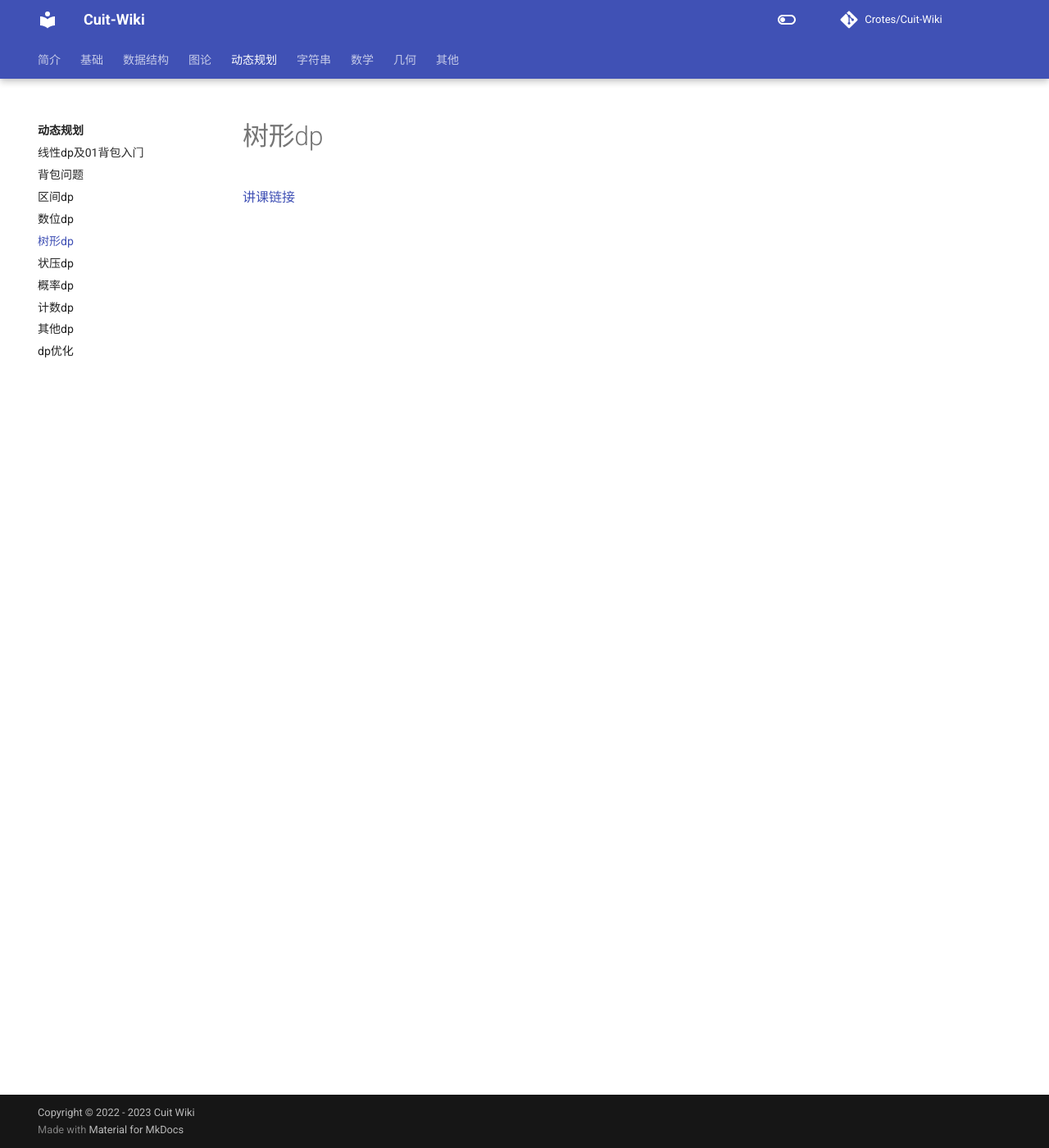
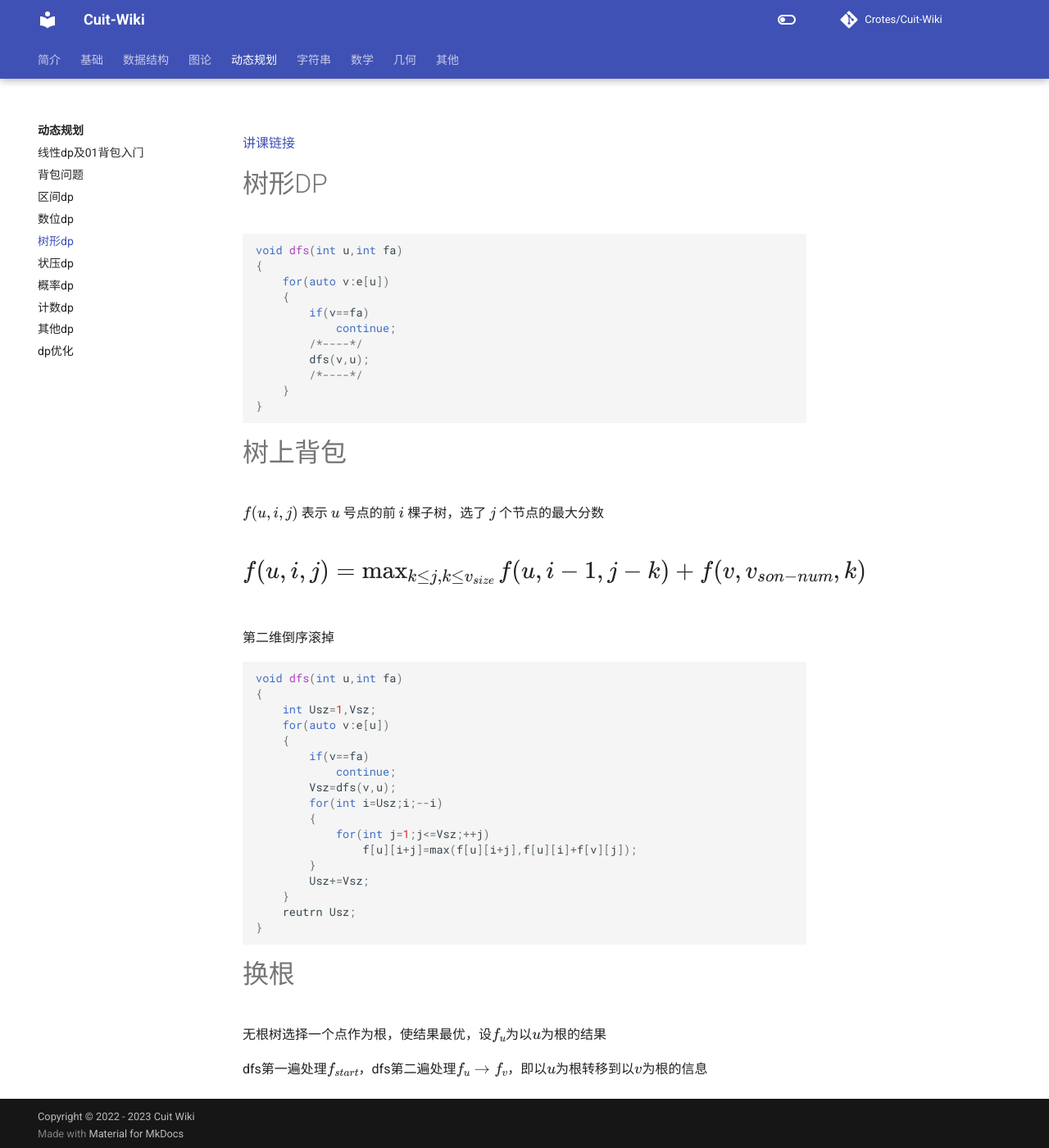
Before and after one commit to Crotes/Cuit-Wiki, an MkDocs documentation site: the page built from docs/Dp/树形dp.md, in a window 1280 px wide and 1400 px high. Shown: the whole window at 82% size. Built offline with MkDocs 1.6.1 and Material for MkDocs 9.7.7, drawn with Linux system fonts in a browser that asks for light colours; formulas are drawn with MathJax 3; comment, search, counter and statistics services are not loaded.

Commit message:
Update 树形dp.md

````diff
--- a/docs/Dp/树形dp.md
+++ b/docs/Dp/树形dp.md
@@ -1 +1,47 @@
 [讲课链接](https://www.bilibili.com/video/BV1G24y1e7oW/?spm_id_from=333.999.0.0)
+
+# 树形DP
+```cpp
+void dfs(int u,int fa)
+{
+    for(auto v:e[u])
+    {
+        if(v==fa)
+            continue;
+        /*----*/
+        dfs(v,u);
+        /*----*/
+    }
+}
+```
+# 树上背包
+$f(u,i,j)$ 表示 $u$ 号点的前 $i$ 棵子树，选了 $j$ 个节点的最大分数
+
+$f(u,i,j)=\max_{k\le j,k\le v_{size}}f(u,i-1,j-k)+f(v,v_{son-num},k)$
+---
+
+第二维倒序滚掉
+
+```cpp
+void dfs(int u,int fa)
+{
+    int Usz=1,Vsz;
+    for(auto v:e[u])
+    {
+        if(v==fa)
+            continue;
+        Vsz=dfs(v,u);
+        for(int i=Usz;i;--i)
+        {
+            for(int j=1;j<=Vsz;++j)
+                f[u][i+j]=max(f[u][i+j],f[u][i]+f[v][j]);
+        }
+        Usz+=Vsz;
+    }
+    reutrn Usz;
+}
+```
+# 换根
+无根树选择一个点作为根，使结果最优，设$f_u$为以$u$为根的结果
+
+dfs第一遍处理$f_{start}$，dfs第二遍处理$f_u\rightarrow f_v$，即以$u$为根转移到以$v$为根的信息
````
